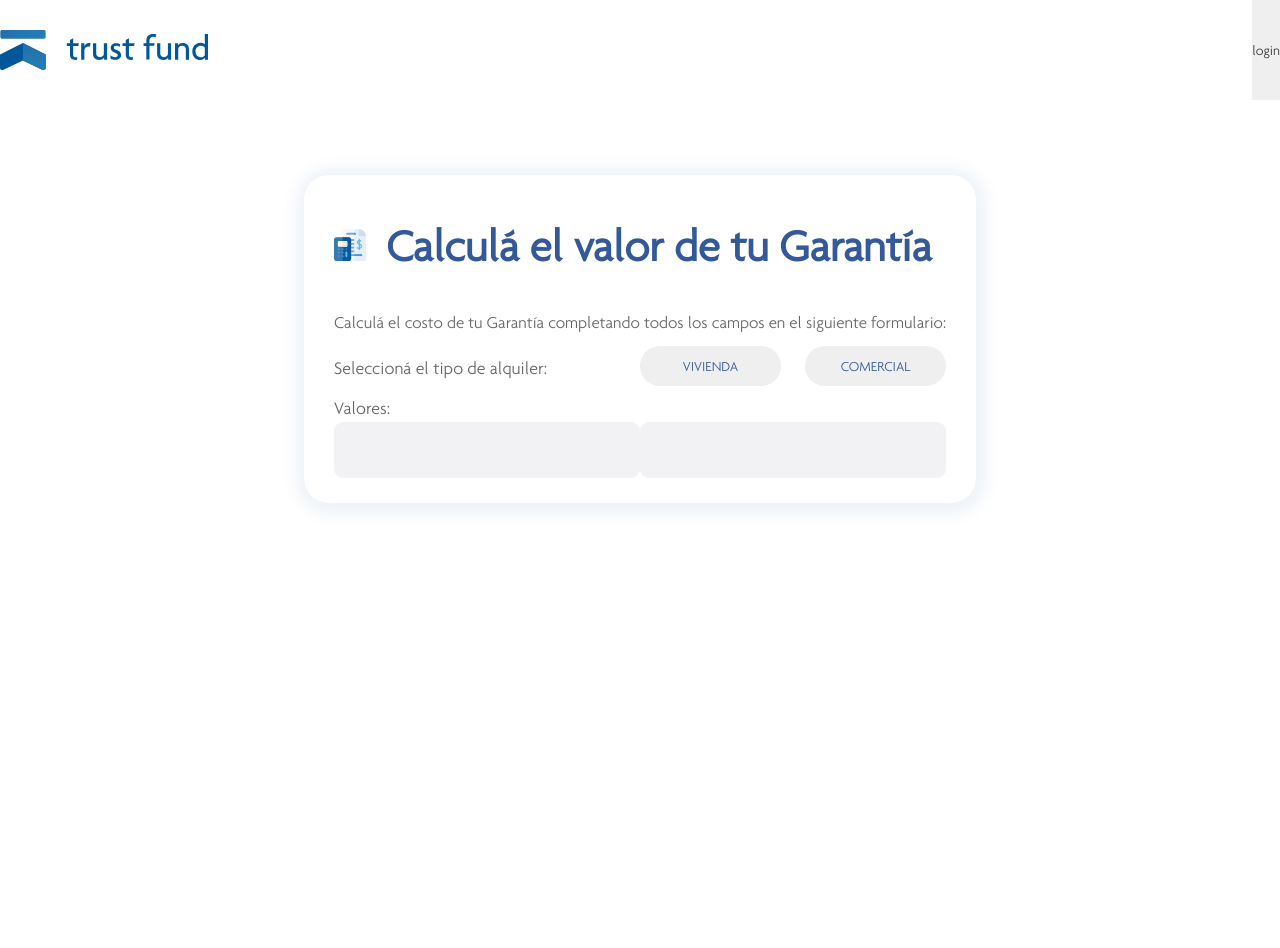
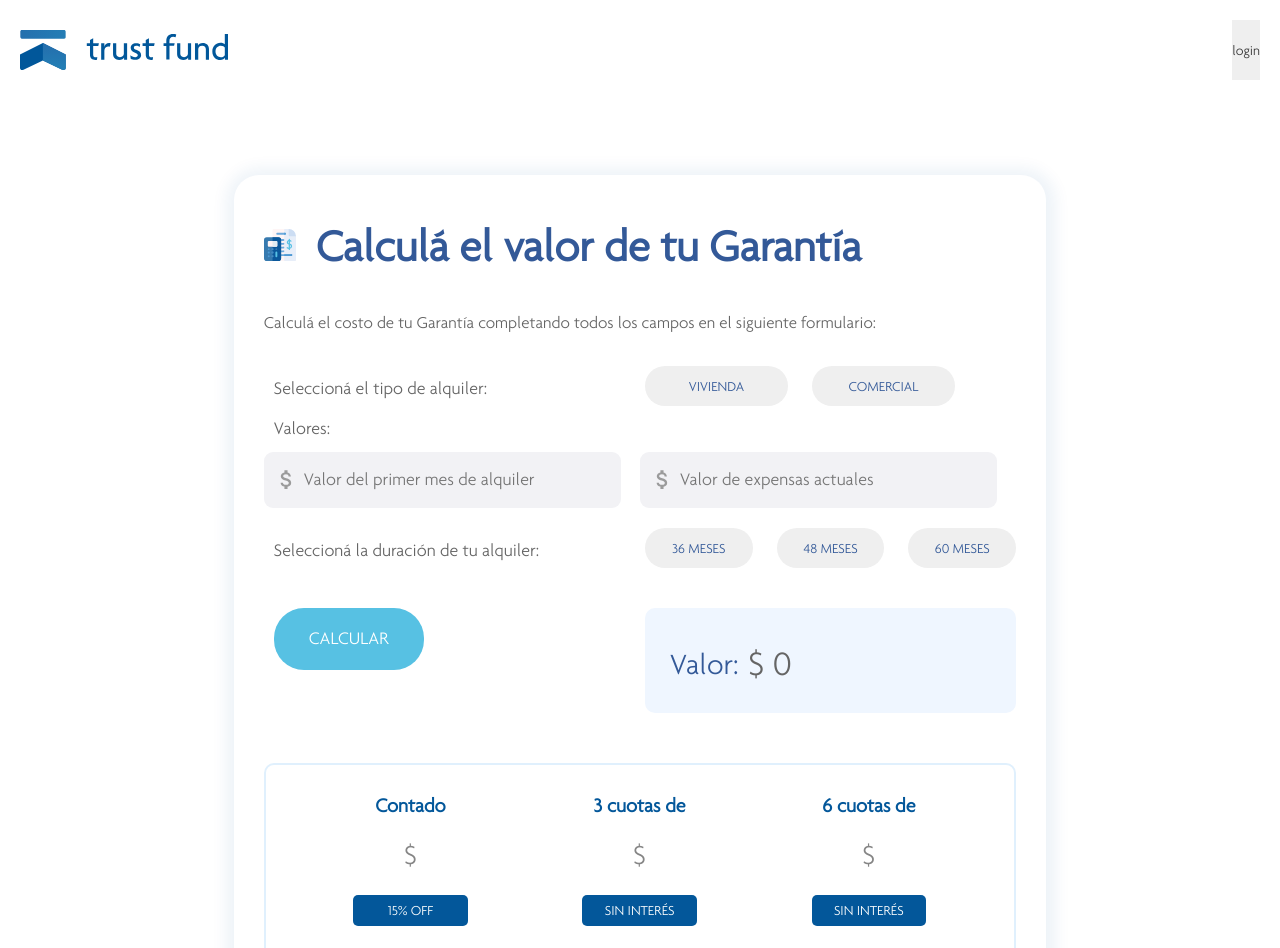
Before and after one commit to juannarguelles/crm, a React (Create React App) app: page /simulador in a window 1280 px wide. Shown: the top 948 px of the page. Before the commit the page ends 800 px from the top, so only its background shows below. Built offline with nearby package versions, Linux system fonts and the light colour scheme.

Commit message:
cambios 21/1

```diff
--- a/src/components/navbar/styleNavbar.js
+++ b/src/components/navbar/styleNavbar.js
@@ -4,6 +4,7 @@ export const Container = styled.div`
     width: 100%;
     height: 100px;
     background-color: transparent;
+    padding: 20px;
 `
 
 export const Wrapper = styled.div`
--- a/src/pages/Simulador.js
+++ b/src/pages/Simulador.js
@@ -1,4 +1,4 @@
-import React from 'react'
+import React, {useEffect, useState} from 'react';
 import {
     Container,
     Wrapper,
@@ -15,11 +15,69 @@ import {
     ValueP,
     RentalP,
     DivValor,
+    DivForm,
     InputValor,
+    Money,
+    ButtonCalcular,
+    ButtonInput,
+    TextP1,
+    BoxValor,
+    ValorResultado,
+    CuotasContainer,
+    CuotasDiv,
+    TextCuotas,
+    ResultadoCuotas,
+    ResultadoInteres,
+    ButtonContainer,
 } from './styledSimulador'
 import Logo from '../images/calculadora.svg'
 
 const Simulador = () => {
+    const [pinta, setPinta] = useState(0.06);
+
+    const [dato1, setDato1] = useState({dato1:0});
+
+    const [dato2, setDato2] = useState({dato2:0});
+
+    const [duracion, setDuracion] = useState (36);
+
+    const [resultado, setResultado] = useState(null);
+
+    const [resultado1, setResultado1] = useState(null);
+    const [resultado2, setResultado2] = useState(null);
+    const [resultado3, setResultado3] = useState(null);
+
+    // Obtengo el valor del Alquiler
+    const handleChangeDato1 = (event) => {
+        setDato1({
+            ...dato1,
+            [event.target.name]: event.target.value
+        });
+    }
+
+    // Obtengo el valor de las expensas
+    const handleChangeDato2 = (event) => {
+        setDato2({
+            ...dato2,
+            [event.target.name]: event.target.value
+        });
+    }
+
+    useEffect(()=>{
+           setResultado((parseInt(dato1.dato1) + parseInt(dato2.dato2))*pinta*duracion);
+    },[dato1,dato2,duracion])
+
+    // Muestro resultado/contado/3/6
+    const onclikResultado = () => {
+         if(resultado != null && duracion != null){
+            const dato1 = resultado * 0.15
+            setResultado1(resultado-dato1)
+            setResultado2(resultado/3)
+            setResultado3(resultado/6)
+        }
+    }
+
+
     return (
         <Container>
             <Wrapper>
@@ -33,19 +91,68 @@ const Simulador = () => {
                         <TextP>Seleccioná el tipo de alquiler:</TextP>
                     </RentalP>
                     <DivButton>
-                        <InputRental type="button" value="VIVIENDA"/>
-                        <InputRental type="button" value="COMERCIAL"/>
+                        <InputRental type="button" id="vivienda-1" value="VIVIENDA" onClick={()=>setPinta(0.6)}/>
+                        <InputRental type="button" id="comercial-1" value="COMERCIAL" onClick={()=>setPinta(0.6)}/>
                     </DivButton>
                 </RentalContainer>
                 <ValueContainer>
                     <ValueDiv>
                         <ValueP>Valores:</ValueP>
                     </ValueDiv>
-                    <DivValor>
-                        <InputValor type="text"/>
-                        <InputValor type="text"/>
-                    </DivValor>
+                    <ValueDiv>
+                    </ValueDiv>
                 </ValueContainer>
+                <DivValor>
+                    <DivForm id="resetform">
+                        <Money/>
+                        <InputValor type="text" placeholder='Valor del primer mes de alquiler' name="dato1" onChange={handleChangeDato1}/>
+                    </DivForm>
+                    <DivForm id="resetform2">
+                        <Money/>
+                        <InputValor type="text" placeholder='Valor de expensas actuales' name="dato2" onChange={handleChangeDato2}/>
+                    </DivForm>
+                </DivValor>
+                <RentalContainer>
+                    <RentalP>
+                        <TextP>Seleccioná la duración de tu alquiler:</TextP>
+                    </RentalP>
+                    <DivButton>
+                        <InputRental type="button" value="36 MESES" onClick={()=>setDuracion(36)}/>
+                        <InputRental type="button" value="48 MESES" onClick={()=>setDuracion(48)}/>
+                        <InputRental type="button" value="60 MESES" onClick={()=>setDuracion(60)}/>
+                    </DivButton>
+                </RentalContainer>
+                <RentalContainer>
+                    <ButtonCalcular>
+                        <ButtonInput type="button" value="CALCULAR" onClick={()=>onclikResultado()} />
+                    </ButtonCalcular>
+                    <ButtonCalcular>
+                        <BoxValor>
+                            <TextP1>Valor:</TextP1>
+                            <ValorResultado>$ {resultado}</ValorResultado>
+                        </BoxValor>
+                    </ButtonCalcular>
+                </RentalContainer>
+                <CuotasContainer>
+                    <CuotasDiv>
+                        <TextCuotas>Contado</TextCuotas>
+                        <ResultadoCuotas>$ {resultado1}</ResultadoCuotas>
+                        <ResultadoInteres>15% OFF</ResultadoInteres>
+                    </CuotasDiv>
+                    <CuotasDiv>
+                        <TextCuotas>3 cuotas de</TextCuotas>
+                        <ResultadoCuotas>$ {resultado2}</ResultadoCuotas>
+                        <ResultadoInteres>SIN INTERÉS</ResultadoInteres>
+                    </CuotasDiv>
+                    <CuotasDiv>
+                        <TextCuotas>6 cuotas de</TextCuotas>
+                        <ResultadoCuotas>$ {resultado3}</ResultadoCuotas>
+                        <ResultadoInteres>SIN INTERÉS</ResultadoInteres>
+                    </CuotasDiv>
+                </CuotasContainer>
+                <ButtonContainer>
+
+                </ButtonContainer>
             </Wrapper>
         </Container>
     )
--- a/src/pages/styledHome.js
+++ b/src/pages/styledHome.js
@@ -8,7 +8,8 @@ export const Container = styled.div`
    align-content: center;
    background: #FFF;
    color: #335998;
-   margin-top: 190px;
+   padding: 20px;
+   margin-top: 130px;
 `
 export const Wrapper = styled.div`
     max-width: 500px;
--- a/src/pages/styledSimulador.js
+++ b/src/pages/styledSimulador.js
@@ -1,4 +1,5 @@
 import styled from "styled-components";
+import {MdAttachMoney} from 'react-icons/md';
 
 export const Container = styled.div`
    display: flex;
@@ -35,6 +36,7 @@ export const Subtitle = styled.p`
 `
 export const RentalContainer = styled.div`
     display: flex;
+    padding: 20px 0px 0px 10px;
 `
 export const RentalP = styled.div`
     width: 50%;
@@ -62,25 +64,115 @@ export const InputRental = styled.input`
     }
 `
 export const ValueContainer = styled.div`
-
+    padding: 10px;
 `
 export const ValueDiv = styled.div`
-    width: 100%;
+    width: 50%;
 `
 export const ValueP = styled.p`
-    margin-top: 10px;
     color: #656565;
     font-size: 18px;
 `
 export const DivValor = styled.div`
     width: 100%;
+    display: flex;s
+`
+export const DivForm = styled.form`
+    width: 50%;
 `
 export const InputValor = styled.input`
     background: #F2F2F5;
     border-radius: 9px;
     border: none;
+    width: 95%;
+    height: 56px;
+    font-size: 18px;
+    padding-left: 40px;
+    color: #9b9b9b;
+`
+export const Money = styled(MdAttachMoney)`
+    font-size: 25px;
+    position: absolute;
+    margin-top: 15px;
+    margin-left: 10px;
+    color: #9b9b9b;
+`
+export const ButtonCalcular = styled.div`
+    width: 100%;
+    margin-top: 20px;
+`
+export const ButtonInput = styled.input`
+    font-size: 18px;
+    font-weight: 500;
+    background-color: #57C1E3;
+    border-radius: 30px 30px 30px 30px;
+    color: #fff;
+    border: none;
+    padding: 18px 35px 18px 35px;
+`
+
+export const BoxValor = styled.div`
+    display: flex;
+    justify-content: flex-start;
+    background-color: #EFF6FF;
+    border-radius: 10px;
+    padding: 25px;
+`
+export const TextP1 = styled.p`
+    margin-top: 10px;
+    font-size: 30px;
+`
+
+export const ValorResultado = styled.span`
+    margin-top: 5px;
+    color: #656565;
+    font-size: 35px;
+    padding-left: 10px;
+`
+
+export const CuotasContainer = styled.div`
+    display: flex;
+    padding: 10px;
+    border-style: solid;
+    border-width: 2px 2px 2px 2px;
+    border-color: #E0F0FD;
+    transition: background 0.3s, border 0.3s, border-radius 0.3s, box-shadow 0.3s;
+    margin-top: 50px;
+    margin-bottom: 0px;
+    padding: 30px 30px 30px 30px;
+    border-radius: 10px 10px 10px 10px;
+`
+
+export const CuotasDiv = styled.div`
+    width: 33.3%;
+    display: flex;
+    justify-content: center;
+    flex-direction: column;
+    align-items: center;
+`
+export const TextCuotas = styled.div`
+    text-align: center;
+    color: #03579A;
+    font-size: 20px;
+    font-weight: 600;
+    line-height: 1em;
+    margin-bottom: 20px;
+`
+export const ResultadoCuotas = styled.div`
+    font-size: 28px;
+    color: #858585;
+    margin-bottom: 20px;
+`
+export const ResultadoInteres = styled.div`
+    margin: 0px 50px 0px 50px;
+    padding: 5px 5px 6px 5px;
+    background-color: #03579A;
+    border-radius: 5px 5px 5px 5px;
+    color: #fff;
     width: 50%;
-    height: 56px;
-    left: 561px;
-    top: 675px;
+    text-align: center;
 `
+
+export const ButtonContainer = styled.div`
+    display: flex;
+`
--- a/src/pages/styledSolicitud.js
+++ b/src/pages/styledSolicitud.js
@@ -10,7 +10,8 @@ export const Container = styled.div`
    align-content: center;
    background: #FFF;
    color: #335998;
-   margin-top: 75px;
+   margin-top: 60px;
+   margin-bottom: 60px;
 `
 export const Wrapper = styled.div`
     max-width: 900px;
@@ -119,7 +120,7 @@ export const TextWarranty = styled.span`
 `
 export const InputWarranty = styled.input`
     height: 45px;
-    border-radius: 54px;
+    border-radius: 0px 40px 40px 0px;
     border: 1px solid rgba(1,87,154,0.31);
     padding-left: 15px;
     outline: none;
```
